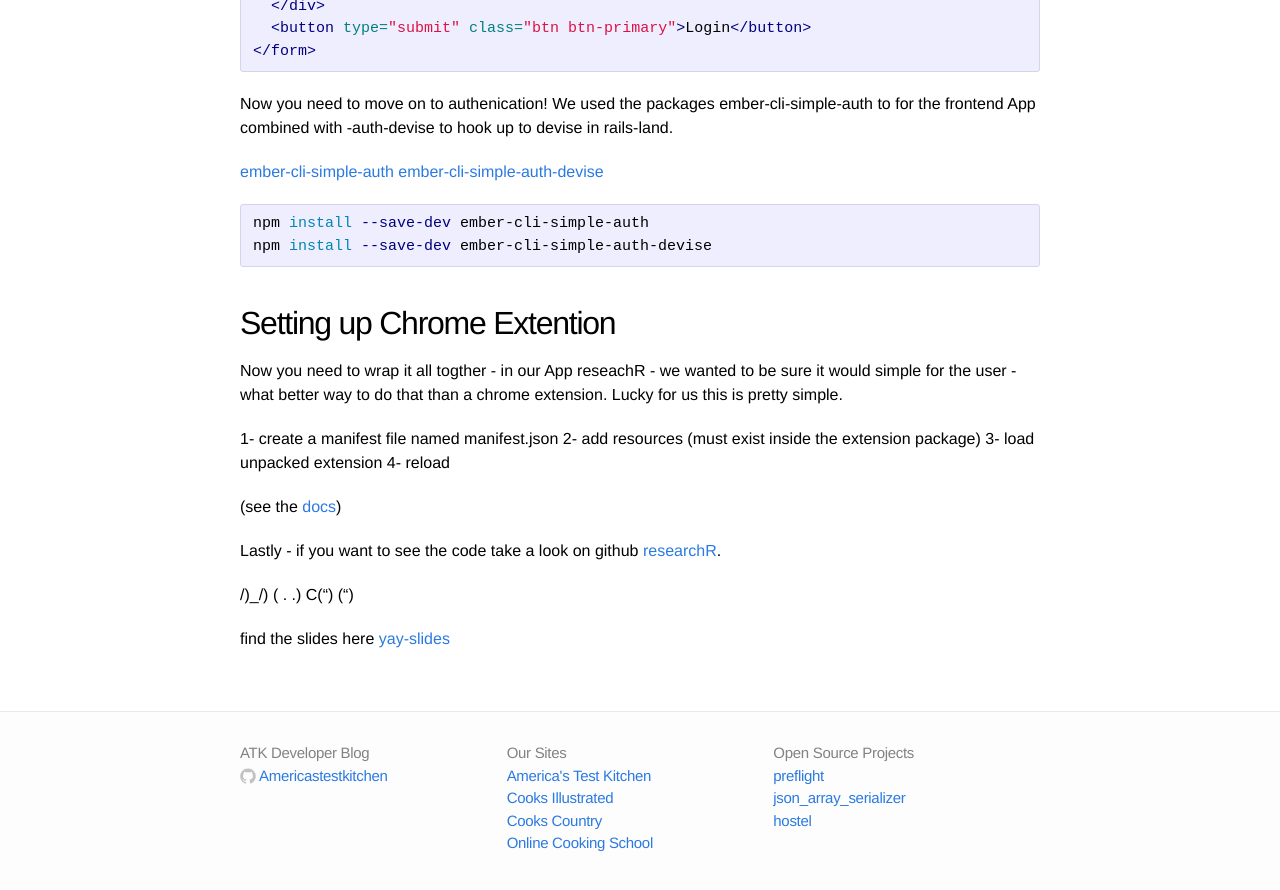
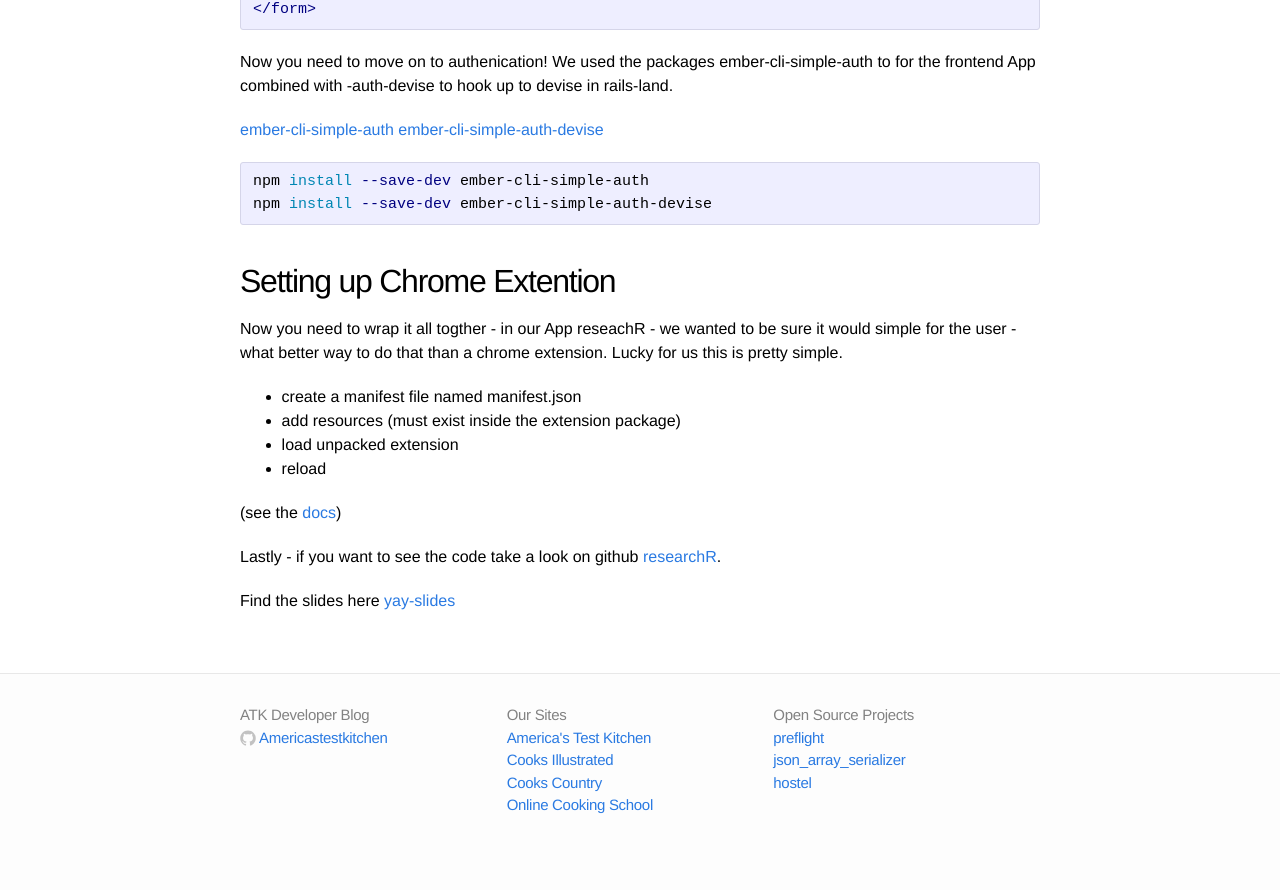
Before and after one commit to Americastestkitchen/Americastestkitchen.github.io, a Jekyll site: the page built from _posts/2014-09-01-rails-and-ember-cli.markdown, in a window 1280 px wide and 900 px high, scrolled down 3165 px. Shown: the top 890 px of the window. Built offline with Jekyll 4.4.1, drawn with Linux system fonts in a browser that asks for light colours; after the commit the page ends 4027 px from its top, so only the background shows below that; some of the changed text lies outside the part shown.

Commit message:
more tweaks

```diff
--- a/_posts/2014-09-01-rails-and-ember-cli.markdown
+++ b/_posts/2014-09-01-rails-and-ember-cli.markdown
@@ -16,7 +15,7 @@
 ## Setting up a Ruby on Rails Backend
 this will be out API (application programming interface). - Try to stay away from using too many generators - you will not be needed any views or need to respond to html. All those duites will be carried by the front end application.
 
-{% highlight shell %}
+{% highlight bash %}
 rails new backend -T -d postgresql
 {% endhighlight %}
 
@@ -45,13 +44,13 @@
 
 if you have brew doctor all setup then:
 
-{% highlight shell %}
+{% highlight bash %}
 brew install node
 {% endhighlight %}
 
 once this is done you will have node.js and you should have npm both installed.
 
-{% highlight shell %}
+{% highlight bash %}
 npm insall -g bower
 nmp insatll -g ember-cli
 ember new frontend
@@ -61,7 +60,7 @@
 
 You will need to set up your routes, each one represents a state in your app.
 In our  router.js file - we had:
-{% highlight hbs %}
+{% highlight html %}
 import Ember from 'ember';
 import config from './config/environment';
 
@@ -86,7 +85,7 @@
 
 for our App  this was pretty boiler plate.
 
-{% highlight hbs %}
+{% highlight html %}
 import Ember from 'ember';
 export default Ember.ArrayController.extend({
   exists: function() {
@@ -109,7 +108,7 @@
 Now you need templates! “Handlebars templates as an HTML-like ... for describing the user interface”[ember.js docs](http://emberjs.com/guides/templates/)
 
 our longin.hbs template:
-{% highlight hbs %}
+{% highlight html %}
 <form {{action 'authenticate' on='submit'}} role="form">
   <div class="form-group">
     <label for="identification">Login</label>
@@ -129,7 +128,7 @@
 [ember-cli-simple-auth](https://github.com/simplabs/ember-cli-simple-auth)
 [ember-cli-simple-auth-devise](https://github.com/simplabs/ember-cli-simple-auth-devise)
 
-{% highlight shell %}
+{% highlight bash %}
 npm install --save-dev ember-cli-simple-auth
 npm install --save-dev ember-cli-simple-auth-devise
 {% endhighlight %}
@@ -138,17 +137,13 @@
 
 Now you need to wrap it all togther - in our App reseachR - we wanted to be sure it would simple for the user - what better way to do that than a chrome extension. Lucky for us this is pretty simple.
 
-1- create a manifest file named manifest.json
-2- add resources (must exist inside the extension package)
-3- load unpacked extension
-4- reload
+- create a manifest file named manifest.json
+- add resources (must exist inside the extension package)
+- load unpacked extension
+- reload
 
 (see the [docs](https://developer.chrome.com/extensions/getstarted))
 
 Lastly - if you want to see the code take a look on github [researchR](https://github.com/researchr).
 
-   /)_/)
-  ( .  .)
- C(") (")
-
-find the slides here [yay-slides](http://www.slideshare.net/jks8787/rubyonrailsandembercli)
+Find the slides here [yay-slides](http://www.slideshare.net/jks8787/rubyonrailsandembercli)
```
Also changed, not shown: other parts of _posts/2014-09-01-rails-and-ember-cli.markdown (+1 -2 lines).
